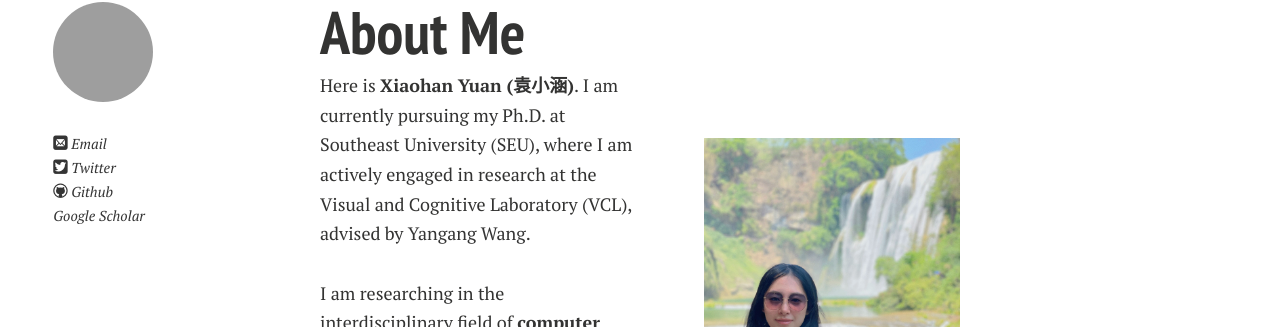
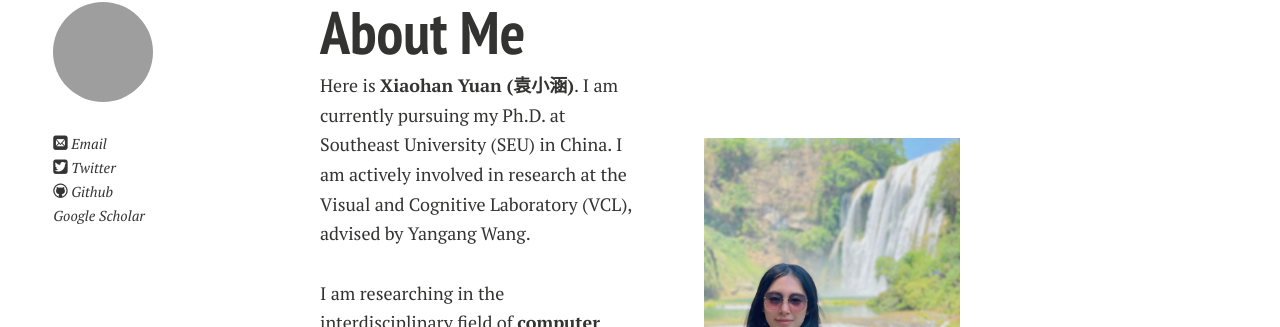
Before and after one commit to yuan-xiaohan/yuan-xiaohan.github.io, a Jekyll site: the page built from index.md, in a window 1280 px wide. Shown: the part 106-433 px from the top of the page. Built offline with Jekyll 4.4.1, drawn with Linux system fonts in a browser that asks for light colours; nearby versions of some CDN libraries; comment, search, counter and statistics services are not loaded; a style sheet for code colours, icons or effects is not loaded; our own code applies the rules of GitHub Pages for plain Markdown files.

Commit message:
Update index.md

```diff
--- a/index.md
+++ b/index.md
@@ -9,7 +9,7 @@ layout: page
 
 Here is <strong>Xiaohan Yuan (袁小涵)</strong>.
 
-I am currently pursuing my Ph.D. at <a href="https://www.seu.edu.cn/" target="_blank">Southeast University (SEU)</a>, where I am actively engaged in research at the Visual and Cognitive Laboratory (VCL), advised by <a href="https://www.yangangwang.com/" target="_blank">Yangang Wang</a>.<br>
+I am currently pursuing my Ph.D. at <a href="https://www.seu.edu.cn/english/main.htm" target="_blank">Southeast University (SEU)</a> in China. I am actively involved in research at the Visual and Cognitive Laboratory (VCL), advised by <a href="https://www.yangangwang.com/" target="_blank">Yangang Wang</a>.<br>
 <br>
 I am researching in the interdisciplinary field of <strong>computer vision</strong> and <strong>medical imaging</strong>, with the goal of comprehending the structural, dynamic, and functional aspects of anatomical organs through the analysis of medical images. My current research interests are primarily focused on <font color="orange">cardiac-related</font> studies.
 </div>
```
